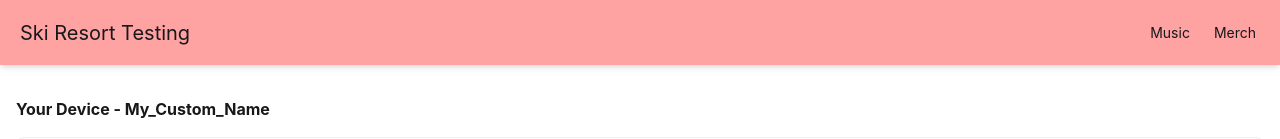
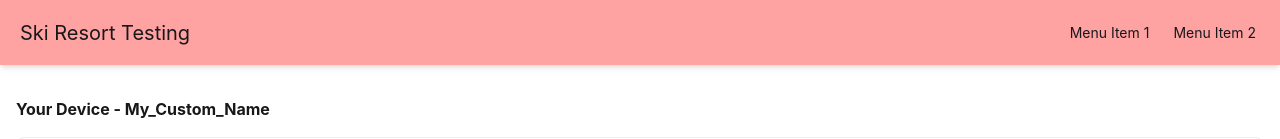
Before and after one commit to ccchrissss/preact-prototype-ski-resort-weather-ticker, a Preact app: page / in a window 1280 px wide. Shown: the top 139 px of the page. Built offline with nearby package versions, Linux system fonts and the light colour scheme.

Commit message:
feat: update menu li text

```diff
--- a/src/components/Header.jsx
+++ b/src/components/Header.jsx
@@ -22,16 +22,16 @@ export function Header() {
           <ul
             tabindex="-1"
             class="menu menu-sm dropdown-content rounded-box z-1 mt-3 w-52 p-2 pt-3 shadow">
-            <li><a class="link link-hover" href="/music">Music</a></li>
-            <li><a class="link link-hover" href="/merch">Merch</a></li>
+            <li><a class="link link-hover" href="/music">Menu Item 1</a></li>
+            <li><a class="link link-hover" href="/merch">Menu Item 2</a></li>
             <li class="flex">
               <a href="https://www.instagram.com/lantz.darling" class="fa fa-instagram link link-hover"></a>
             </li>
           </ul>
         </div>
         <ul class="menu menu-horizontal px-1 hidden lg:flex">
-          <li><a class="link link-hover" href="/music">Music</a></li>
-          <li><a class="link link-hover" href="/merch">Merch</a></li>
+          <li><a class="link link-hover" href="/music">Menu Item 1</a></li>
+          <li><a class="link link-hover" href="/merch">Menu Item 2</a></li>
         </ul>
       </div>
     </div>
```
